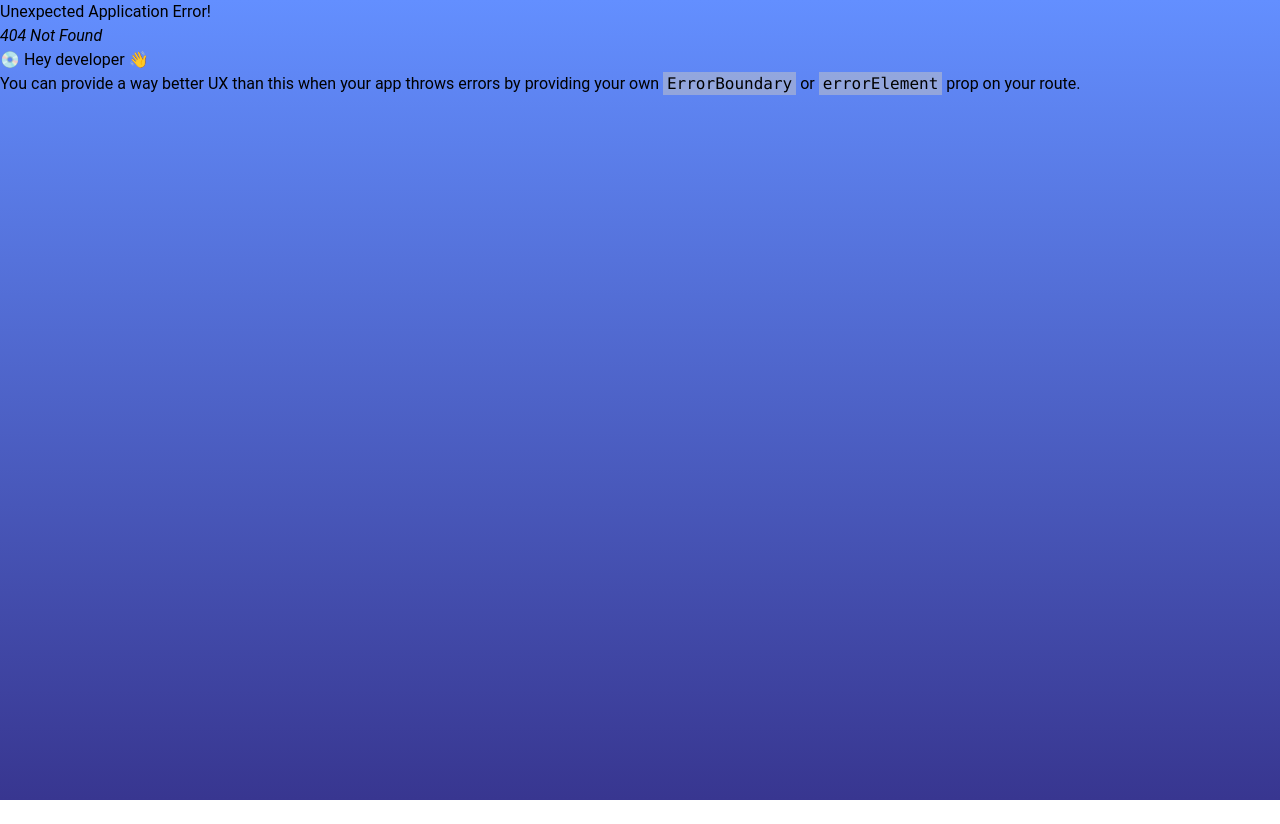
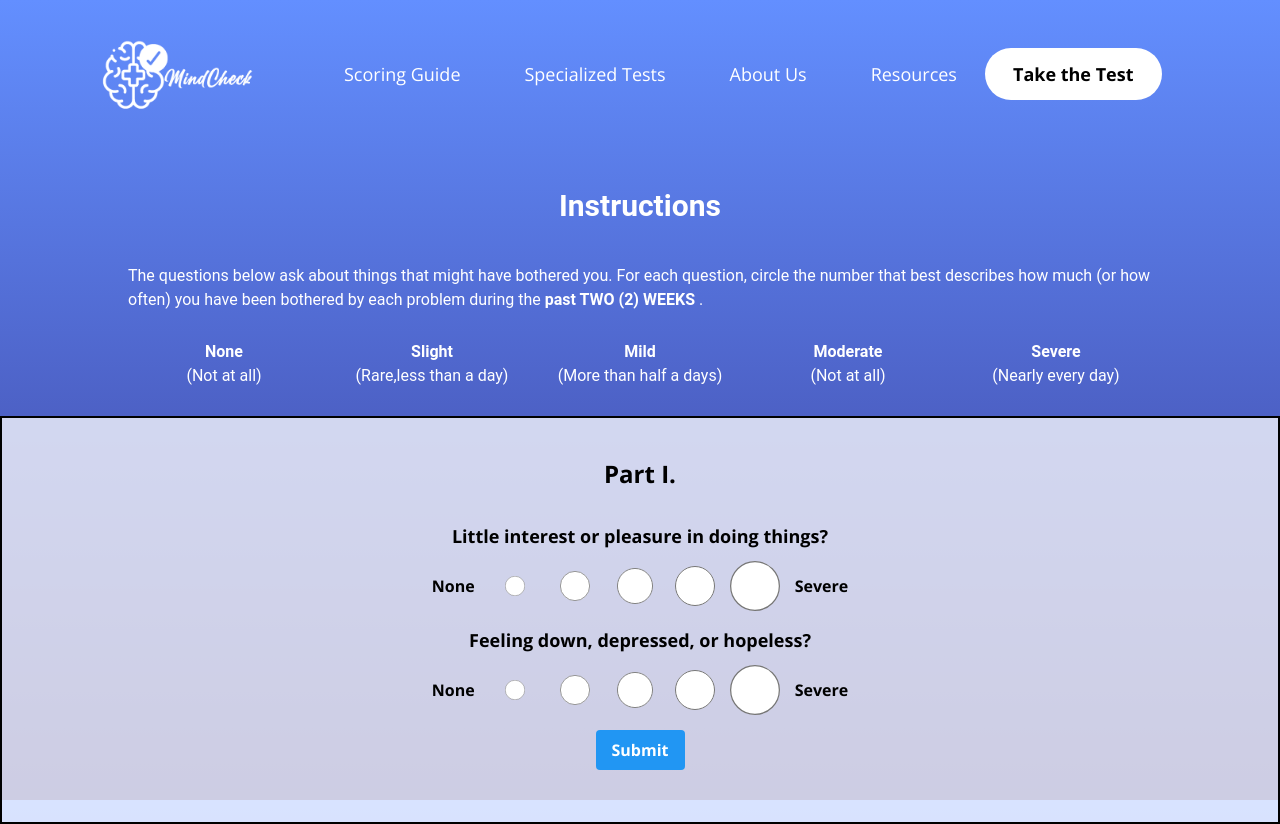
Before and after one commit to kabi02/softeng-mindcheck, a React (Vite) app: page /dsm-5-tr/test in a window 1280 px wide. Before the commit this address had no page. Before the commit the page ends 800 px from the top, so only its background shows below. Built offline with nearby package versions, Linux system fonts and the light colour scheme.

Commit message:
partial questions

```diff
--- /dev/null
+++ b/src/components/Question.jsx
@@ -0,0 +1,51 @@
+import React from "react";
+
+// Define a component that takes a question prop
+function Question({ question }) {
+  return (
+    <div className="my-5" key={question.name}>
+      <label className="sm:text-lg text-sm">{question.text}</label>
+      <div className="flex flex-wrap items-center gap-5 mx-auto justify-center mb-2 mt-4">
+        None
+        <input
+          type="radio"
+          name={question.name}
+          value="None"
+          id={`${question.name}-None`}
+          className="border-2 border-black w-10 h-10 transform scale-50 rounded-full"
+        />
+        <input
+          type="radio"
+          name={question.name}
+          value="Slight"
+          id={`${question.name}-Slight`}
+          className="border-2 border-black w-10 h-10 transform scale-75 rounded-full"
+        />
+        <input
+          type="radio"
+          name={question.name}
+          value="Mild"
+          id={`${question.name}-Mild`}
+          className="border-2 border-black w-10 h-10 transform scale-90 rounded-full"
+        />
+        <input
+          type="radio"
+          name={question.name}
+          value="Moderate"
+          id={`${question.name}-Moderate`}
+          className="border-2 border-black w-10 h-10 transform scale-100 rounded-full"
+        />
+        <input
+          type="radio"
+          name={question.name}
+          value="Severe"
+          id={`${question.name}-Severe`}
+          className="border-2 border-black w-10 h-10 transform scale-125 rounded-full"
+        />
+        Severe
+      </div>
+    </div>
+  );
+}
+
+export default Question;
--- a/src/components/Title.jsx
+++ b/src/components/Title.jsx
@@ -2,12 +2,13 @@
 export default function Title({
   children,
   textSizeClass = 'sm:text-3xl text-xl',
+  fontColor,
   textAlign = 'text-center',
   padding = 'py-10'
 }) {
   return (
     <div className={`items-center ${padding} justify-center max-w-[80%] mx-auto`}>
-      <h1 className={`${textSizeClass} font-bold ${textAlign}`}>{children}</h1>
+      <h1 className={`${textSizeClass} font-bold ${fontColor} ${textAlign}`}>{children}</h1>
     </div>
   );
 }
--- /dev/null
+++ b/src/components/contents/Test.jsx
@@ -0,0 +1,87 @@
+import React from 'react'
+import Title from "../Title";
+import Layout from "../Layout";
+import Question from "../Question"; // Import the Question component
+
+export default function Test() {
+  const questions = [
+    {
+      text: "Little interest or pleasure in doing things?",
+      name: "p1-q1",
+    },
+    {
+      text: "Feeling down, depressed, or hopeless? ",
+      name: "p1-q2",
+    },
+  ];
+
+  // Define a function to handle the form submission
+  const handleSubmit = (event) => {
+    // Prevent the default browser behavior
+    event.preventDefault();
+    // Loop through the questions and get the selected values
+    questions.forEach((question) => {
+      const selected = event.target[question.name].value;
+      console.log(`${question.text}: ${selected}`);
+    });
+  };
+
+  return (
+    <>
+      <div className="sm:max-w-[80%] max-w-[90%] mx-auto text-white">
+        <Title fontColor="text-white">Instructions</Title>
+        <p>
+          The questions below ask about things that might have bothered you. For
+          each question, circle the number that best describes how much (or how
+          often) you have been bothered by each problem during the{" "}
+          <b>past TWO (2) WEEKS</b> .
+        </p>
+
+        {/* button guides */}
+        <div className="grid grid-cols-5 gap-4 my-7 items-center justify-center">
+          <div className="text-center">
+            <b>None</b>
+            <br />
+            (Not at all)
+          </div>
+          <div className="text-center">
+            <b>Slight</b>
+            <br />
+            (Rare,less than a day)
+          </div>
+          <div className="text-center">
+            <b>Mild</b>
+            <br />
+            (More than half a days)
+          </div>
+          <div className="text-center">
+            <b>Moderate</b>
+            <br />
+            (Not at all)
+          </div>
+          <div className="text-center">
+            <b>Severe</b>
+            <br />
+            (Nearly every day)
+          </div>
+        </div>
+      </div>
+      <Layout>
+        <div className="text-center border-2 border-black py-10">
+          {/* Part I */}
+          <h3 className="sm:text-2xl text-lg font-bold">Part I.</h3>
+          {/* Questions */}
+          <form className="text-center font-bold py-3" onSubmit={handleSubmit}>
+            {questions.map((question) => (
+              // Use the Question component to render each question
+              <Question question={question} />
+            ))}
+            <button type="submit" className="px-4 py-2 bg-blue-500 text-white rounded">
+              Submit
+            </button>
+          </form>
+        </div>
+      </Layout>
+    </>
+  );
+}
--- a/src/main.jsx
+++ b/src/main.jsx
@@ -9,6 +9,7 @@ import Scoring from './pages/Scoring.jsx'
 import Specialized from './pages/Specialized.jsx'
 import AboutUs from './pages/AboutUs.jsx'
 import Resources from './pages/Resources.jsx'
+import DSMTest from './pages/DSMTest'
 
 import {
   createBrowserRouter,
@@ -40,6 +41,10 @@ const router =  createBrowserRouter([
   {
     path:"resources",
     element: <Resources/>
+  },
+  {
+    path:"dsm-5-tr/test",
+    element: <DSMTest/>
   }
 ])
 
--- /dev/null
+++ b/src/pages/DSMTest.jsx
@@ -0,0 +1,12 @@
+import React from 'react'
+import Header from '../Header'
+import Test from '../components/contents/Test'
+
+export default function DSMTest() {
+  return (
+    <div>
+        <Header/>
+        <Test/>
+    </div>
+  )
+}
```
